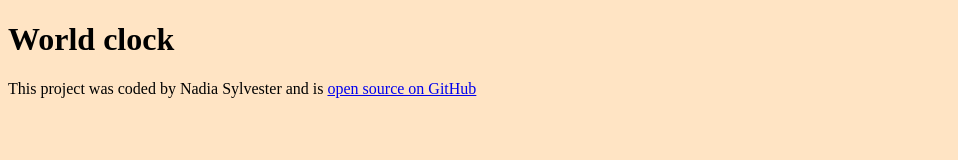
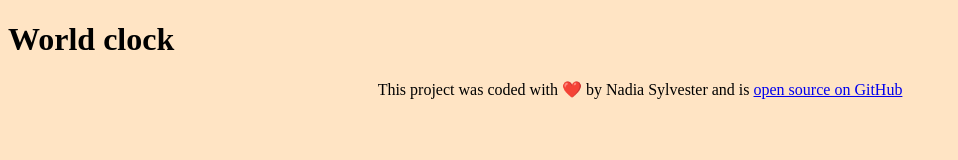
Before and after one commit to Nadya58s/World-Clock, a plain HTML site: page index.html in a window 1280 px wide. Shown: the whole page, without its empty margins (0-958 px from the left). Drawn offline with Linux system fonts and the light colour scheme.

Commit message:
Added link to GitHub repository

```diff
--- a/css/style.css
+++ b/css/style.css
@@ -3,3 +3,7 @@
 body {
   background-color: bisque;
 }
+
+footer {
+  text-align: center;
+}
--- a/index.html
+++ b/index.html
@@ -6,6 +6,7 @@
     <meta charset="UTF-8" />
     <meta http-equiv="X-UA-Compatible" content="IE=edge" />
     <meta name="viewport" content="width=device-width, initial-scale=1.0" />
+    <script></script>
     <link rel="stylesheet" href="css/style.css" />
     <title>World clock - Nadia Sylvester</title>
   </head>
@@ -13,8 +14,10 @@
     <h1>World clock</h1>
 
     <footer>
-      This project was coded by Nadia Sylvester and is
-      <a href="#" target="_blank">open source on GitHub</a>
+      This project was coded with ❤️ by Nadia Sylvester and is
+      <a href="https://github.com/Nadya58s/World-Clock" target="_blank"
+        >open source on GitHub</a
+      >
     </footer>
     <script src="javascript/index.js"></script>
   </body>
```
